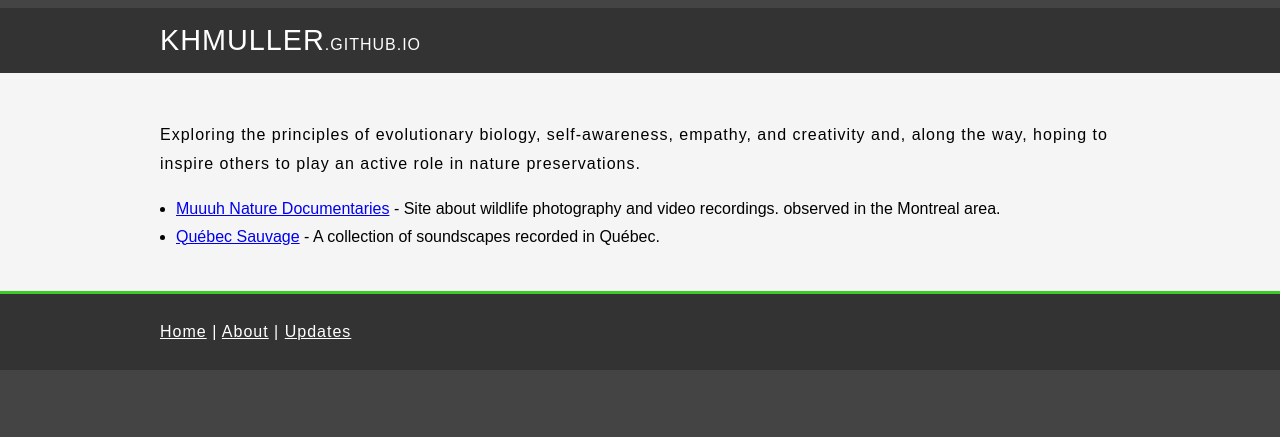
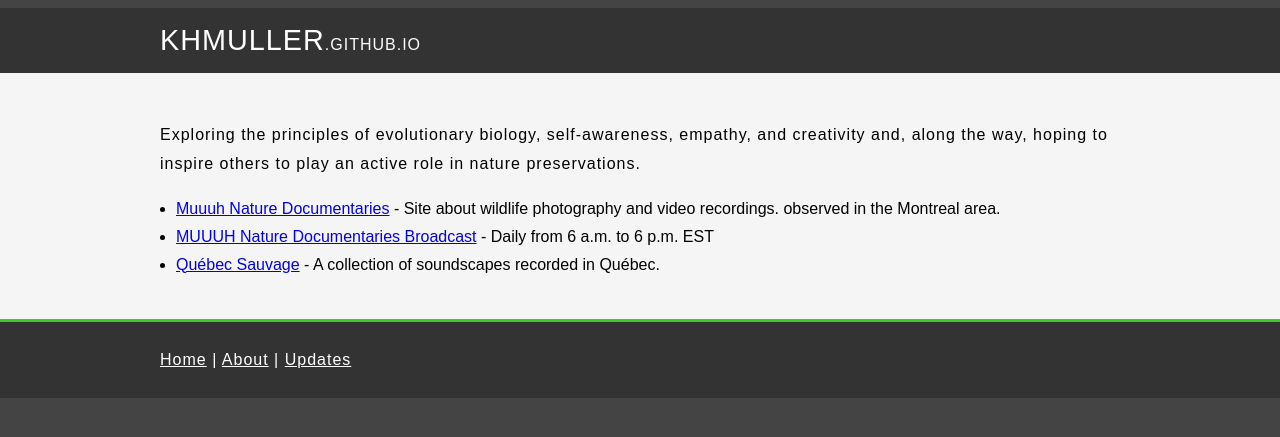
Before and after one commit to KHMuller/khmuller.github.io, a Jekyll site: the page built from index.md, in a window 1280 px wide. Shown: the top 437 px of the page. Built offline with Jekyll 4.4.1, drawn with Linux system fonts in a browser that asks for light colours.

Commit message:
Added Broadcast link

```diff
--- a/index.md
+++ b/index.md
@@ -9,4 +9,5 @@ Exploring the principles of evolutionary biology, self-awareness, empathy, and c
 
 - [Muuuh Nature Documentaries](https://muuuh.com "Muuuh Nature Documentaries") - Site about wildlife photography and video recordings.
 observed in the Montreal area.
+- [MUUUH Nature Documentaries Broadcast](https://www.youtube.com/@muuuh/live) - Daily from 6 a.m. to 6 p.m. EST
 - [Québec Sauvage](https://quebecsauvage.ca "Québec Sauvage") - A collection of soundscapes recorded in Québec.
```
Also changed, not shown: updates/index.md (+1 -0 lines).
